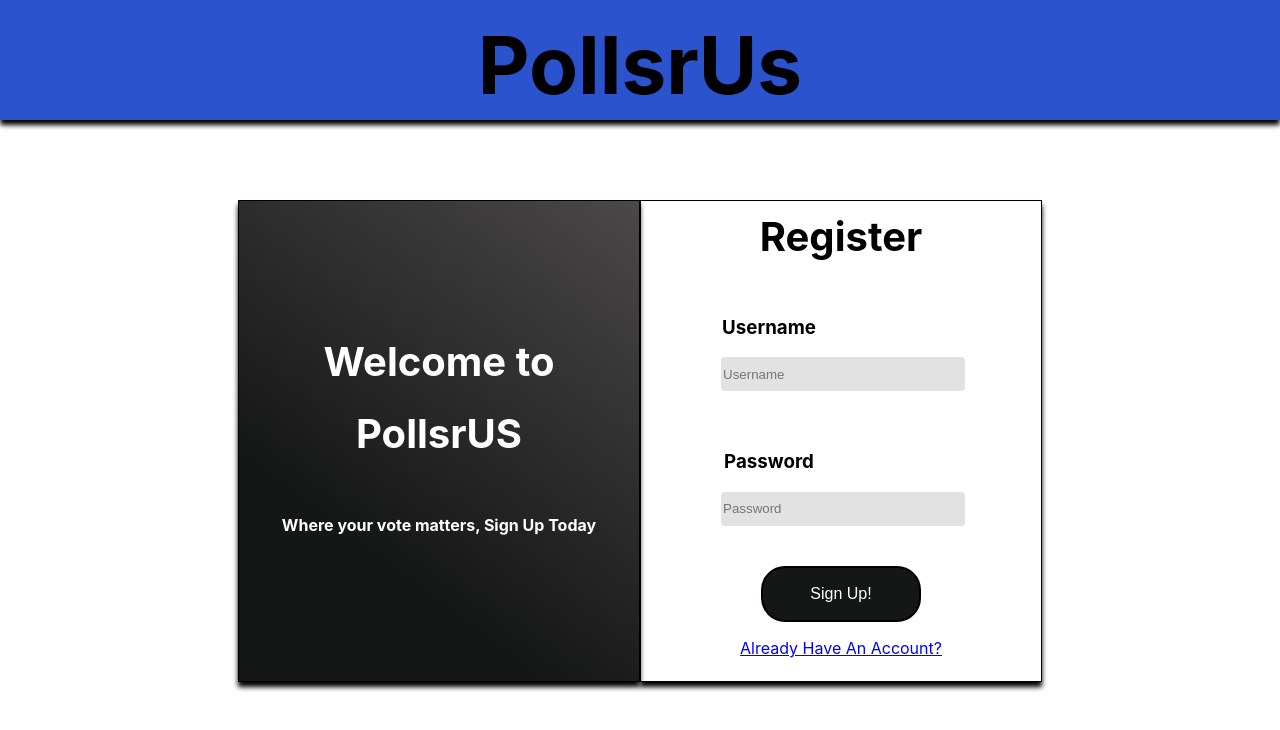
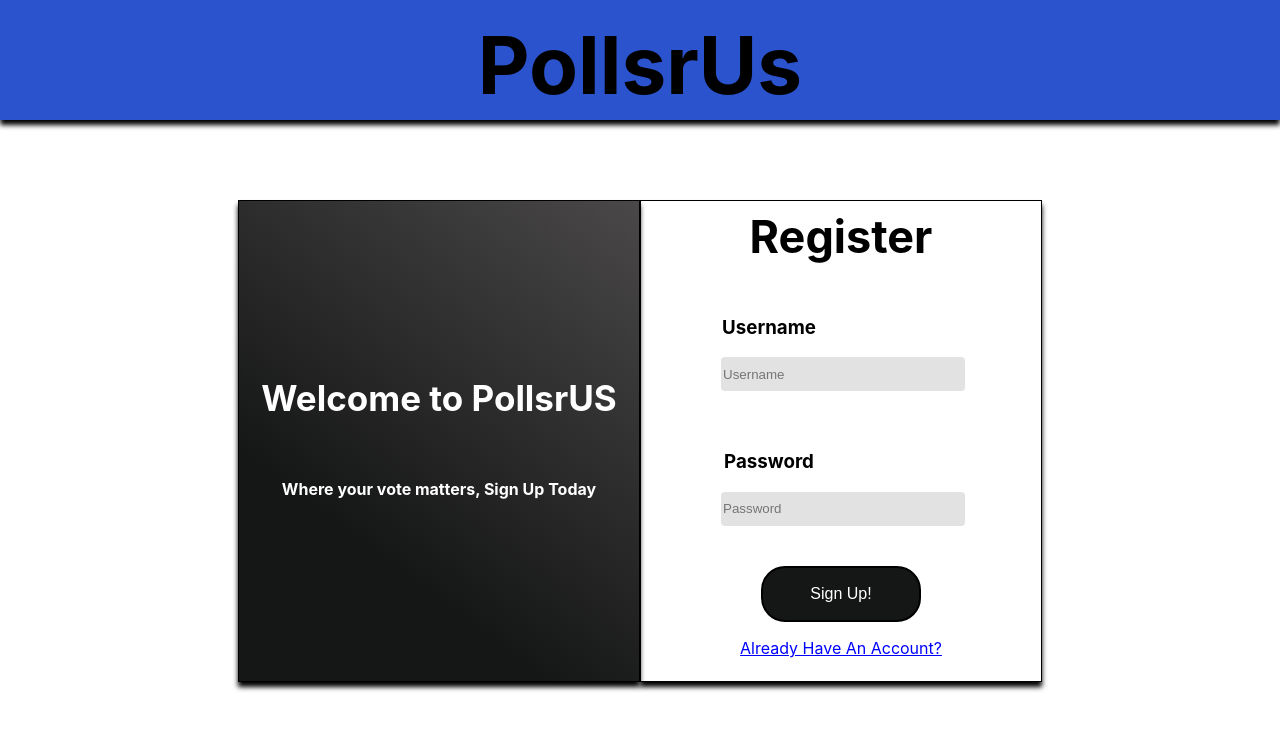
Before and after one commit to Bebo561/poll-app, a React (Create React App) app: page /register in a window 1280 px wide. Shown: the top 730 px of the page. Built offline with nearby package versions, Linux system fonts and the light colour scheme; a web font is replaced by a local one.

Commit message:
Edited some css

```diff
--- a/src/project_files/createVote.css
+++ b/src/project_files/createVote.css
@@ -22,6 +22,7 @@
     margin: 0 auto;
     height: 5vh;
     width: 60%;
+    padding-left: 2vh;
     border-radius: 8px;
 }
 #ph1{
@@ -43,6 +44,7 @@
     background-color: rgb(226, 226, 226);
     margin: 0 auto;
     height: 5vh;
+    padding-left: 2vh;
     width: 60%;
     border-radius: 8px;
 }
@@ -59,7 +61,7 @@
     margin-bottom: 2vh;
     margin-top: 4vh;
     font-size: 2vh;
-    background-color: rgb(27, 32, 46);
+    background-color: rgb(19, 19, 21);
     color: white;
     font-weight: 200;
     height: 5vh;
--- a/src/project_files/register.css
+++ b/src/project_files/register.css
@@ -21,11 +21,14 @@ body{
     flex-direction: column;
 }
 h1{
-    font-size: 40px;
+    font-size: 35px;
     font-weight: 400 bold;
     line-height: 72px;
     margin: 0 0 24px;
 
+}
+#Regh{
+    font-size: 45px;
 }
 h3{
     left: 0;
--- a/src/project_files/register.js
+++ b/src/project_files/register.js
@@ -42,7 +42,7 @@ class Register extends React.Component{
         return  (
             <React.Fragment>
                 <form id ="Half1" action ="/register" method = "POST">
-                    <h1>Register </h1>
+                    <h1 id ="Regh">Register </h1>
                     <h3>Username</h3>
                     <input type = "text" onChange={this.handleInputChnage} name ="username" id="user" placeholder = "Username" />
                     <h3>Password</h3>
```
Also changed, not shown: 1 other file (tests, documents, lock files or other folders).
